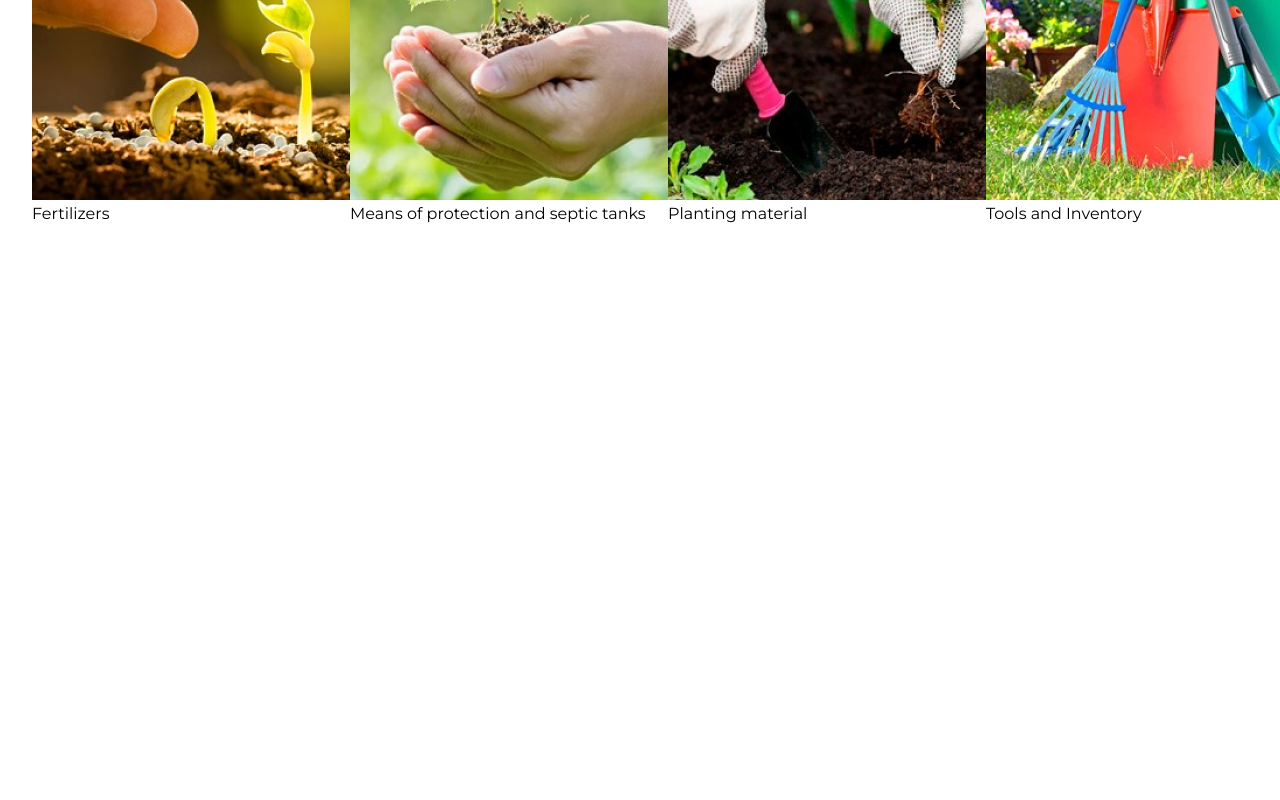
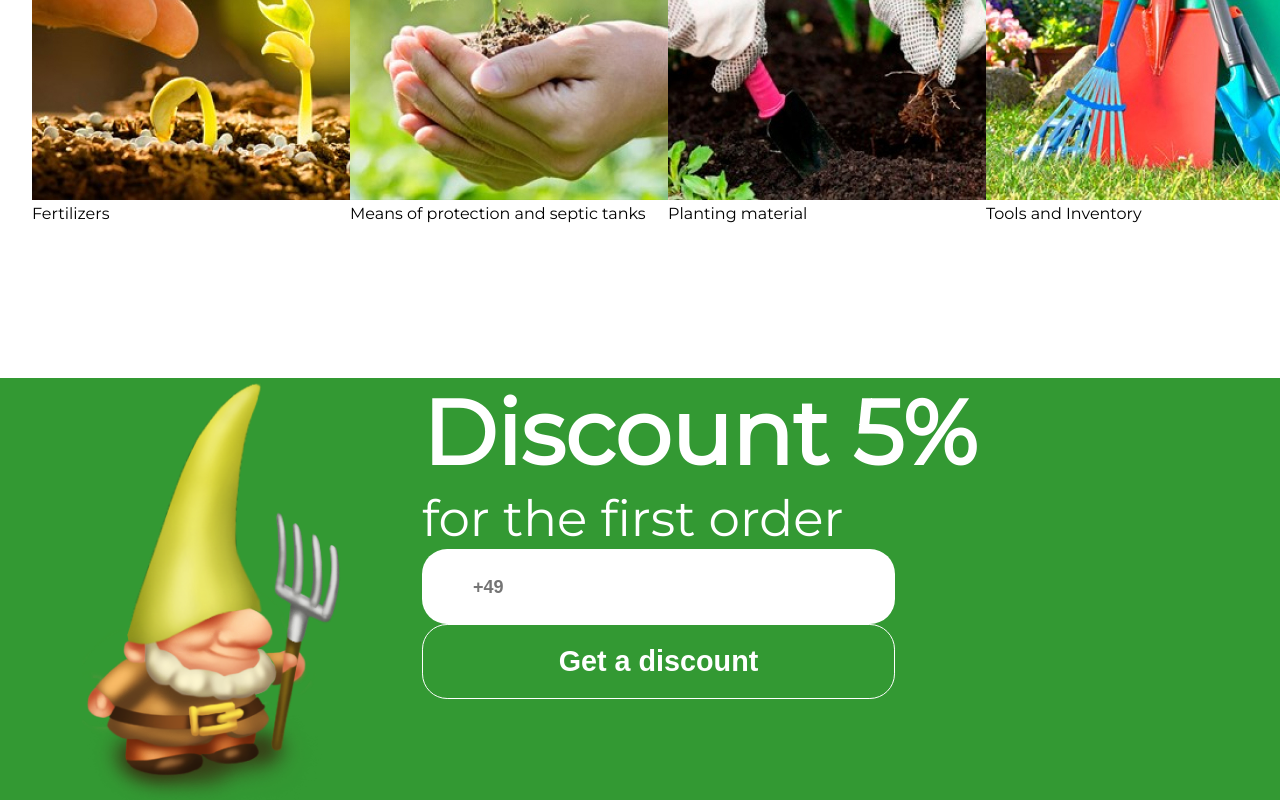
Before and after one commit to dimaarmas/BAUHAUS_STORE_REACT, a React (Create React App) app in the folder bauhaus_online_store_app/: page / in a window 1280 px wide. Shown: the part 1018-1818 px from the top of the page. Before the commit the page ends 1396 px from the top, so only its background shows below. Built offline with nearby package versions, Linux system fonts and the light colour scheme.

Commit message:
form section added

```diff
--- a/bauhaus_online_store_app/package.json
+++ b/bauhaus_online_store_app/package.json
@@ -10,6 +10,8 @@
     "antd": "^5.0.6",
     "react": "^18.2.0",
     "react-dom": "^18.2.0",
+    "react-hook-form": "^7.42.0",
+    "react-router-dom": "^6.6.2",
     "react-scripts": "5.0.1",
     "web-vitals": "^2.1.4"
   },
--- a/bauhaus_online_store_app/src/App.js
+++ b/bauhaus_online_store_app/src/App.js
@@ -5,6 +5,7 @@ import { Context } from './context'
 import { categoryCards } from "./data/categoryCards";
 import './App.css'
 import CategoryContainer from "./components/CategoryContainer";
+import Form from "./components/Form";
 
 function App() {
 
@@ -16,8 +17,8 @@ function App() {
         <Nav />
         <Header />
         <CategoryContainer />
+        <Form />
       </Context.Provider>
-
     </div>
   );
 }
--- a/bauhaus_online_store_app/src/components/CategoryContainer/index.module.css
+++ b/bauhaus_online_store_app/src/components/CategoryContainer/index.module.css
@@ -4,6 +4,8 @@
 
 .categories_title {
     display: flex;
+    justify-content: space-between;
+
 }
 
 .categories_item {
--- /dev/null
+++ b/bauhaus_online_store_app/src/components/Form/index.jsx
@@ -0,0 +1,17 @@
+import React from 'react'
+import img_gnome from '../../media/garden_gnome-img.png'
+import s from './index.module.css'
+
+export default function Form() {
+    return (
+        <div className={s.form_section}>
+            <img src={img_gnome} alt="garden_gnome" />
+            <div className={s.form_item}>
+                <p className={s.discount_text}>Discount 5%</p>
+                <p className={s.under_text}>for the first order</p>
+                <input type="text" placeholder='+49' name='phone' />
+                <button>Get a discount</button>
+            </div>
+        </div>
+    )
+}
--- /dev/null
+++ b/bauhaus_online_store_app/src/components/Form/index.module.css
@@ -0,0 +1,43 @@
+.form_section {
+    display: flex;
+    background-color: #339933;
+}
+
+.form_item {
+    display: flex;
+    flex-direction: column;
+}
+
+.discount_text {
+    font-size: 90px;
+    font-weight: 700;
+    color: #FFFF;
+}
+
+.under_text {
+    font-size: 50px;
+    font-weight: 700px;
+    color: #FFFF;
+}
+
+.form_item input {
+    width: 473px;
+    height: 75px;
+    background: #FFFF;
+    border: 1px solid transparent;
+    border-radius: 25.15px;
+    font-size: 18px;
+    font-weight: 600;
+    padding: 27px 0 26px 50px;
+}
+
+.form_item button {
+    width: 473px;
+    height: 75px;
+    background: transparent;
+    color: #FFFF;
+    border: 1px solid #FFFF;
+    border-radius: 25.15px;
+    font-size: 28.74px;
+    font-weight: 700;
+}
--- a/bauhaus_online_store_app/src/components/Nav/index.module.css
+++ b/bauhaus_online_store_app/src/components/Nav/index.module.css
@@ -24,6 +24,7 @@
 
 .nav_block li {
     list-style: none;
+    cursor: pointer;
 }
 
 .logo_block div {
```
Also changed, not shown: bauhaus_online_store_app/src/media/garden_gnome-img.png (added), 1 other file (tests, documents, lock files or other folders).
